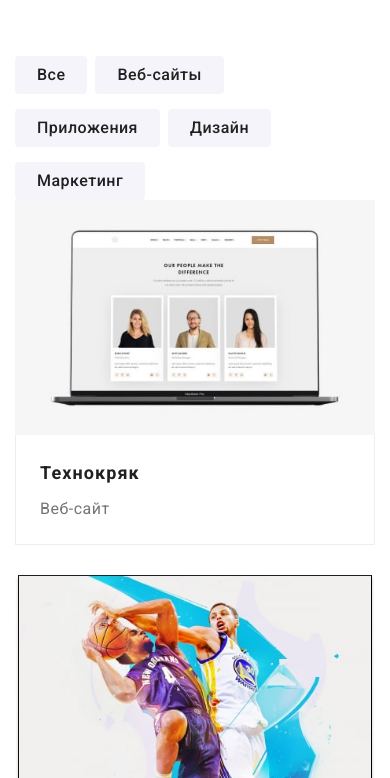
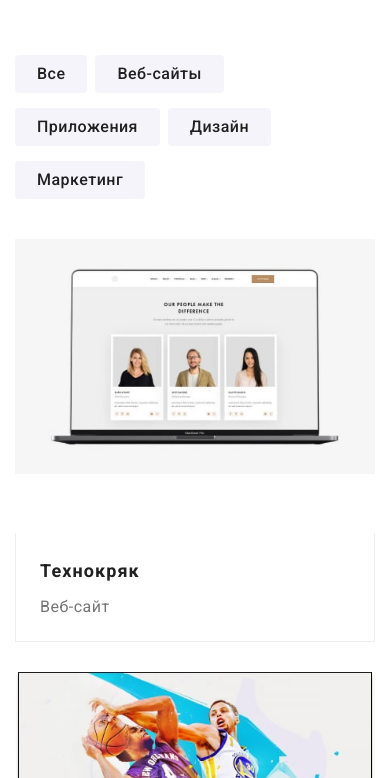
Before and after one commit to Andrii-Rodchenko/goit-markup-hw-08, a plain HTML site: page portfolio.html in a window 390 px wide. Shown: the part 66-844 px from the top of the page. Drawn offline with nearby package versions, Linux system fonts and the light colour scheme.

Commit message:
correction

```diff
--- a/portfolio.html
+++ b/portfolio.html
@@ -17,7 +17,7 @@
     <link rel="stylesheet" href="./css/main.min.css" />
   </head>
   <body class="body">
-    <header>
+    <header class="section-header">
       <div class="container header">
         <nav class="navigation">
           <a class="logo logo--header" href="./index.html">
@@ -153,7 +153,7 @@
                     конкурентов.
                   </p>
                 </div>
-                <div class="descriptionte-achievements">
+                <div class="descriptionte-achievements descriptionte">
                   <h2>Технокряк</h2>
                   <p class="text-description">Веб-сайт</p>
                 </div>
--- a/sass/adaptive/_btn.scss
+++ b/sass/adaptive/_btn.scss
@@ -2,9 +2,10 @@
   display: flex;
   justify-content:flex-start;
   flex-wrap: wrap;
-  margin-bottom: 30px;
+  margin-bottom: 40px;
   margin-top: -15px;
   padding-left: 0;
+
 
   @include tab {
   display: flex;
--- a/sass/adaptive/_menu-container.scss
+++ b/sass/adaptive/_menu-container.scss
@@ -44,6 +44,7 @@ color:#2196F3;
 
 .menu-container__menu-list {
     margin-bottom: 32px;
+    padding: 0;
 }
 
 .menu-contact__tel {
@@ -68,6 +69,7 @@ color: #757575;
 
 .menu-container__menu-contact {
     margin-bottom: 64px;
+    padding: 0;
 }
 
 .menu-social__link {
@@ -83,6 +85,7 @@ color: #2196F3;
  display: flex;
  text-align: center;
  justify-content: start;
+ padding: 0;
  @media screen and (max-width: 442px) {
 flex-wrap: wrap;
  }
--- a/sass/adaptive/_page-header.scss
+++ b/sass/adaptive/_page-header.scss
@@ -1,3 +1,6 @@
+
+
+
 .nav-list__link--active::after {
   content: '';
   position: absolute;
@@ -9,6 +12,13 @@
   background-color: #2196f3;
 }
 
+.section-header {
+ border-bottom-width: 1px;
+  border-bottom-style: solid;
+  border-bottom-color: #ececec;
+  margin-bottom: -1px;
+}
+
 .nav-list__item {
   position: relative;
 }
@@ -17,9 +27,6 @@
   display: flex;
   justify-content: space-between;
   align-items: center;
-  border-bottom-width: 1px;
-  border-bottom-style: solid;
-  border-bottom-color: #ececec;
 }
 .navigation {
   width: 100%;
--- a/sass/adaptive/_work-examples.scss
+++ b/sass/adaptive/_work-examples.scss
@@ -8,9 +8,16 @@ display: block;
 }
 
 .container__section-achievements {
+@include tab {
 margin-top: -30px;
 margin-left: -30px;
+  }
+    @include desk {
+margin-top: -30px;
+margin-left: -30px;
+  }
 }
+
 
 .section-achievements {
   padding-left: 0;
@@ -27,14 +34,16 @@ margin-left: -30px;
 .section-achievements > .section-achievements__descriptionte {
 list-style: none;
 margin-top: 30px;
+ @include tab {
+margin-top: 30px;
 margin-left: 30px;
- @include tab {
   flex-basis: calc(100% / 2 - 30px);
   }
 @include desk {
+margin-top: 30px;
+margin-left: 30px;
   flex-basis: calc(100% / 3 - 30px);
   }
-
 
 }
 
@@ -43,6 +52,11 @@ margin-left: 30px;
   padding: 20px 24px;
   border: 1px solid #eeeeee;
   border-top: none;
+}
+.descriptionte {
+@media screen and (min-width: 768px) and (max-width: 1199px) {
+  padding-bottom: 56px ;
+  }
 }
 
 .text-description {
@@ -66,9 +80,15 @@ margin-left: 30px;
 
 .thumb-overlay {
   position: relative;
+  max-width: 450px;
+  min-height: 294px;
+  overflow: hidden;
+  @include tab {
+max-width: 354px;
+  }
+  @include desk {
   max-width: 370px;
-  max-height: 294px;
-  overflow: hidden;
+  }
 }
 
 .thumb-overlay__text {
@@ -82,10 +102,20 @@ margin-left: 30px;
   letter-spacing: 0.03em;
   color: #ffffff;
   background-color: rgba(33, 150, 243, 0.9);
-  padding: 63px 24px;
+  padding: 77px 24px;
   transform: translateY(100%);
   transition: transform var(--transition-duration-timing-function);
 .section-achievements__link:hover & {
   transform: translateY(0);
 }
+@media screen and (max-width: 400px){
+  font-size: 12px;
+  padding: 50px 24px;
 }
+@include tab  {
+  padding: 49px 24px;
+}
+@include desk {
+padding: 63px 24px;
+}
+}
```
Also changed, not shown: index.html (+1 -1 lines), css/main.css, css/main.min.css, 2 other files.
